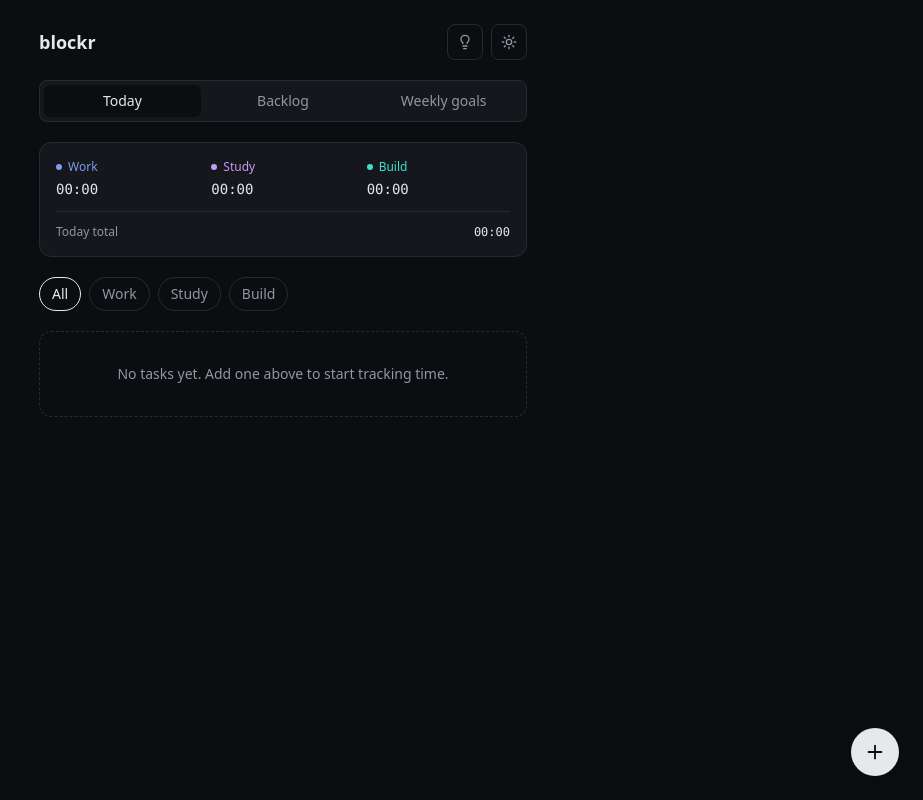
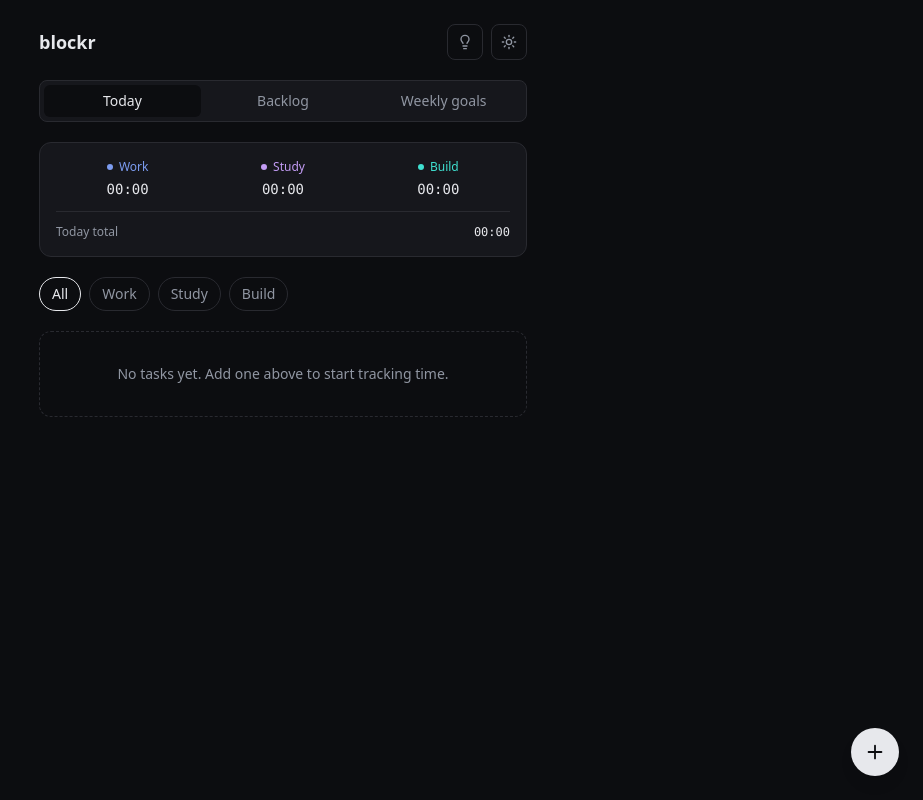
Before and after one commit to Eavilesz/blockr, a React (Vite) app: page / in a window 1280 px wide. Shown: the whole page, without its empty margins (357-1280 px from the left). Built offline with nearby package versions, Linux system fonts and the light colour scheme.

Commit message:
Center categories tags

```diff
--- a/src/components/TodaySummary.tsx
+++ b/src/components/TodaySummary.tsx
@@ -18,7 +18,7 @@
     <div className="rounded-xl border border-border bg-surface p-4">
       <div className="grid grid-cols-3 gap-3">
         {CATEGORIES.map((c) => (
-          <div key={c} className="flex flex-col gap-1">
+          <div key={c} className="flex flex-col items-center gap-1">
             <span
               className={`flex items-center gap-1.5 text-xs ${categoryStyles[c].text}`}
             >
```
